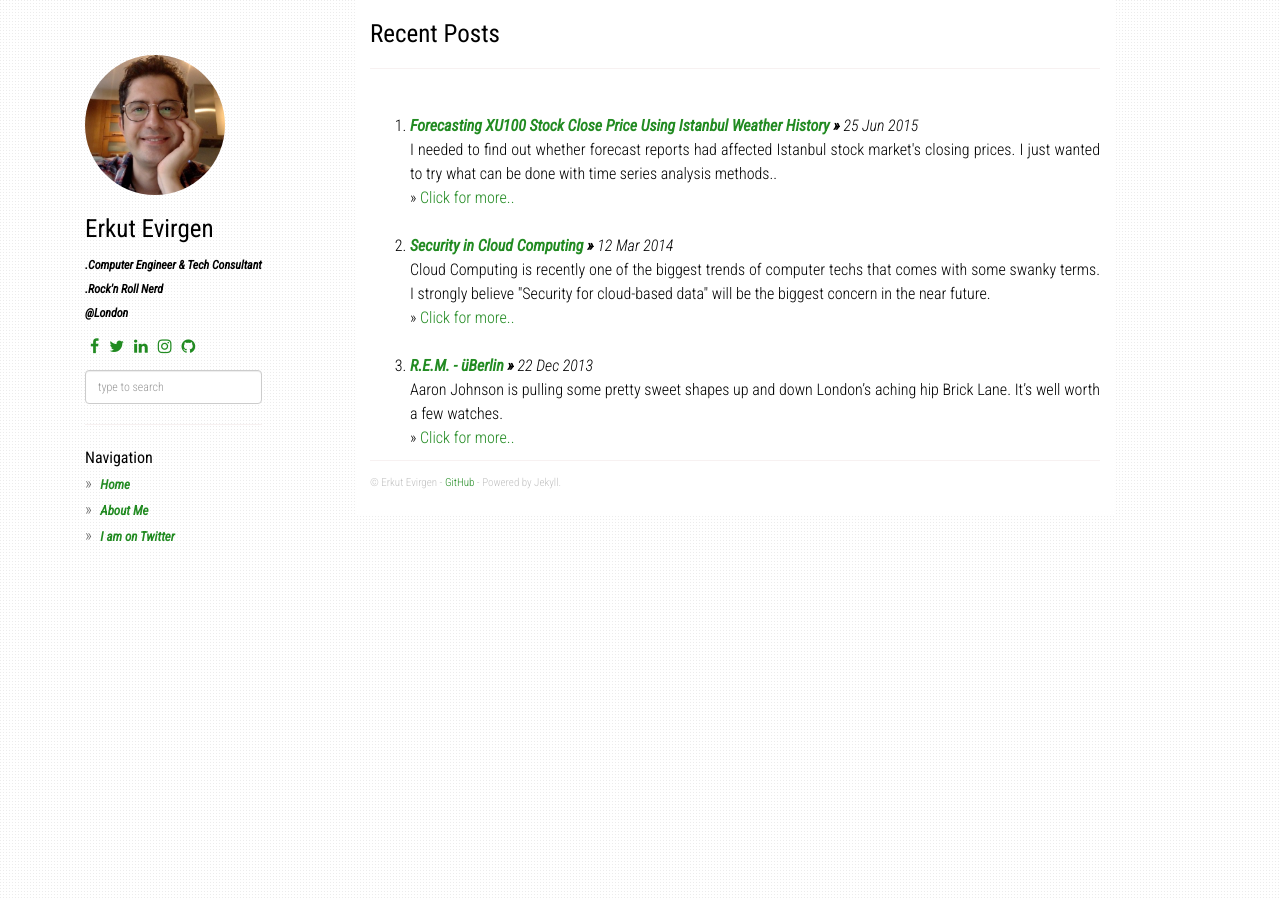
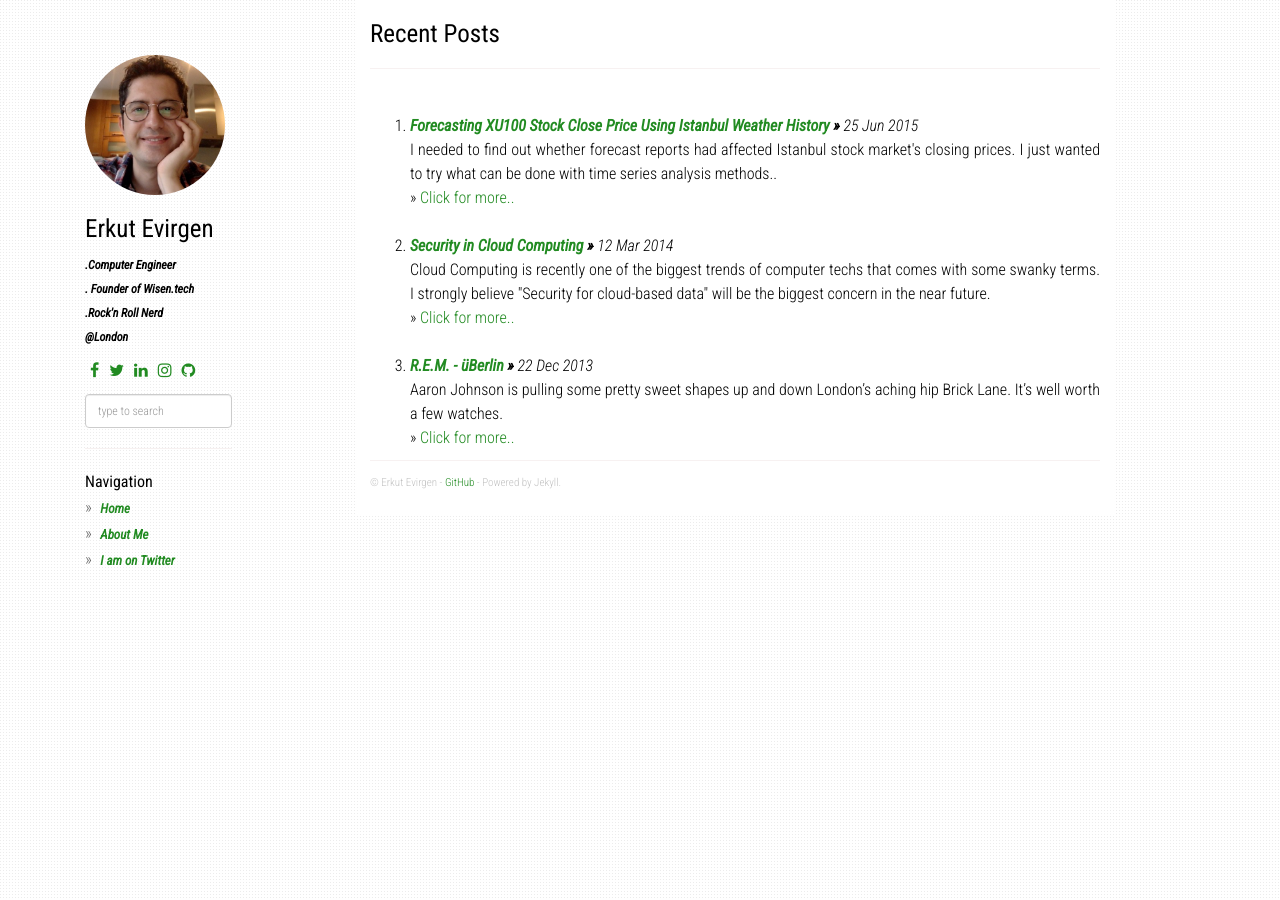
Before and after one commit to eevirgen/erk.github.io, a Jekyll site: the page built from index.html, in a window 1280 px wide. Built offline with Jekyll 4.4.1, drawn with Linux system fonts in a browser that asks for light colours; nearby versions of some CDN libraries; the list of posts is cut into pages by our own code.

Commit message:
* a little change

```diff
--- a/_config.yml
+++ b/_config.yml
@@ -2,7 +2,7 @@
 description: Erkut Evirgen - Personal Blog
 author: Erkut Evirgen
 github: https://github.com/eevirgen
-about: .Computer Engineer & Tech Consultant <br/>.Rock'n Roll Nerd<br/>@London
+about: .Computer Engineer <br/>. Founder of Wisen.tech <br/>.Rock'n Roll Nerd<br/>@London
 disqus_shortname: erkSpace
 google_analytics: UA-19234700-1
 avatar_url: /static/img/avatar.jpg
```
